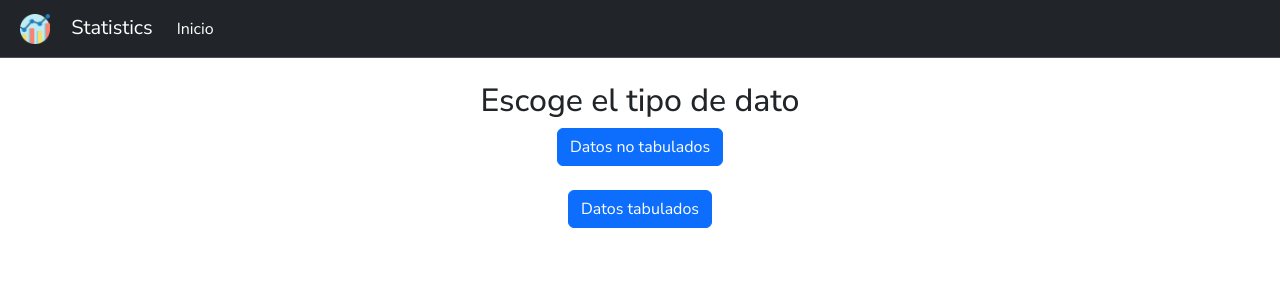
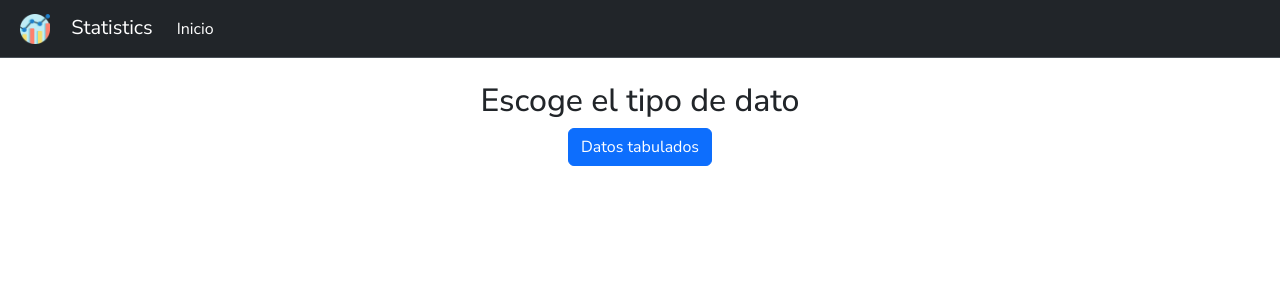
Before and after one commit to emilycodesoft/statistics-app, a Vue app: page /descriptive in a window 1280 px wide. Shown: the top 300 px of the page. Built offline with nearby package versions, Linux system fonts and the light colour scheme.

Commit message:
Delete ungroup data link from the website

```diff
--- a/src/views/DescriptiveIndexView.vue
+++ b/src/views/DescriptiveIndexView.vue
@@ -2,9 +2,6 @@
   <div class="d-flex flex-column align-items-center">
     <h2>Escoge el tipo de dato</h2>
     <div class="d-flex flex-column align-items-center">
-      <router-link :to="{ name: 'UngroupData' }">
-        <button class="btn btn-primary mb-4">Datos no tabulados</button>
-      </router-link>
       <router-link :to="{ name: 'GroupData' }">
         <button type="button" class="btn btn-primary">Datos tabulados</button></router-link
       >
```
